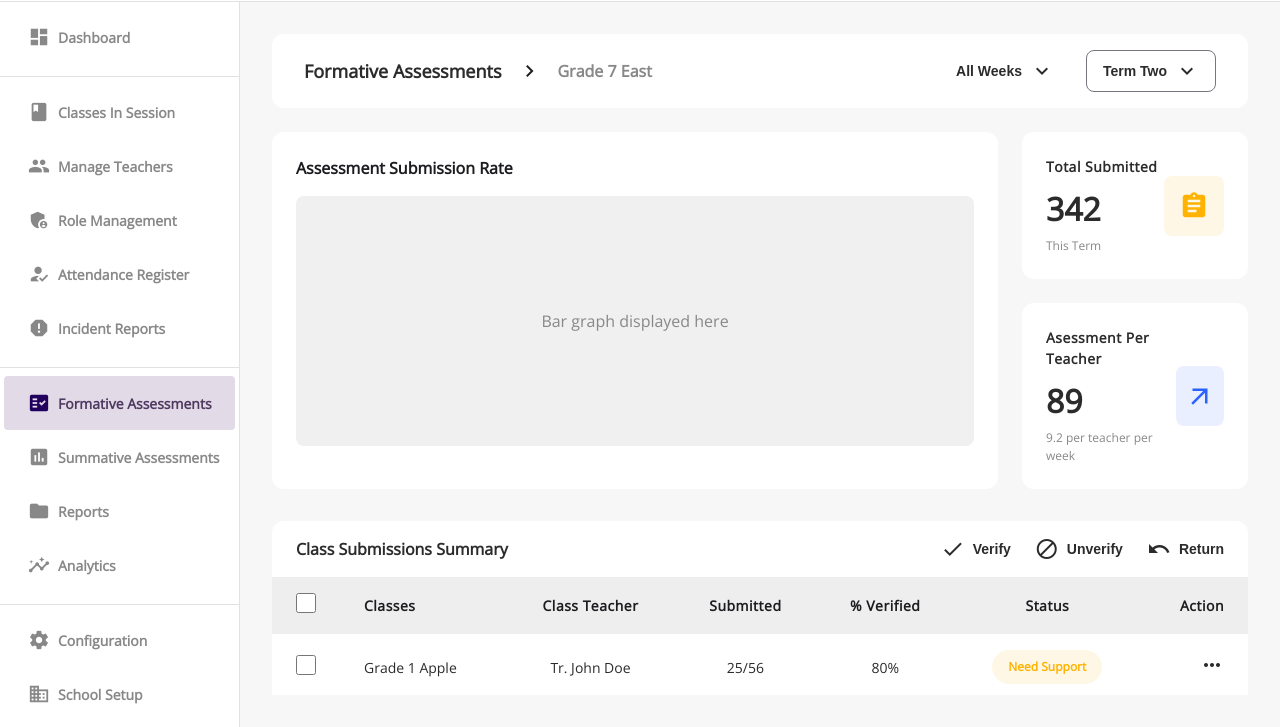
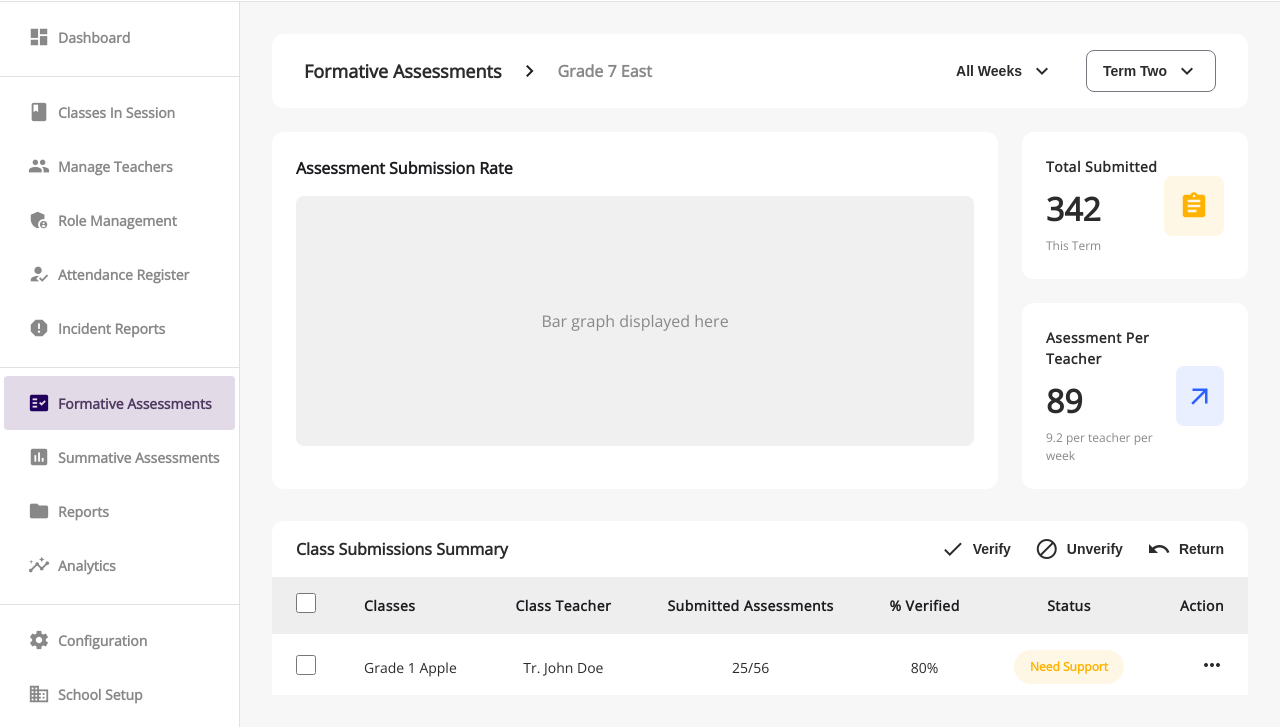
Before and after one commit to gbrowns/admin-design-prototype, a plain HTML site: page index.html in a window 1280 px wide. Shown: the part 73-800 px from the top of the page. Drawn offline with nearby package versions, Linux system fonts and the light colour scheme.

Commit message:
adjust table header text

```diff
--- a/index.html
+++ b/index.html
@@ -194,7 +194,7 @@
                     <th><input type="checkbox" class="checkbox" id="selectAll" onchange="toggleSelectAll()" /></th>
                     <th>Classes</th>
                     <th>Class Teacher</th>
-                    <th>Submitted</th>
+                    <th>Submitted Assessments</th>
                     <th>% Verified</th>
                     <th>Status</th>
                     <th>Action</th>
```
